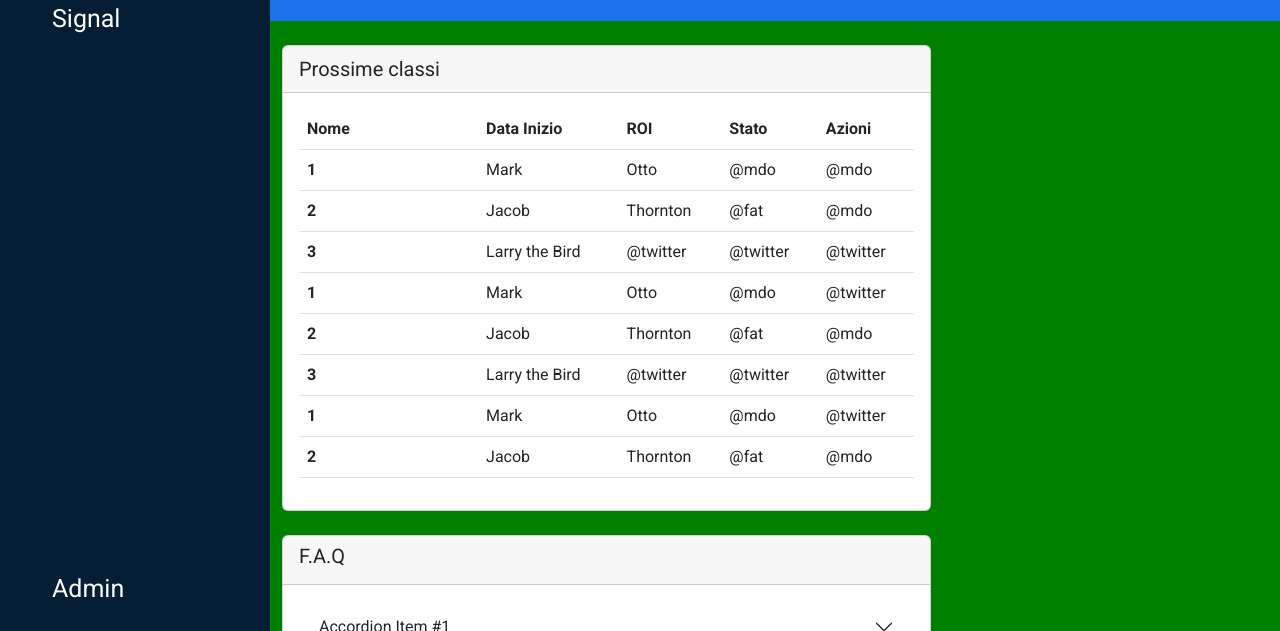
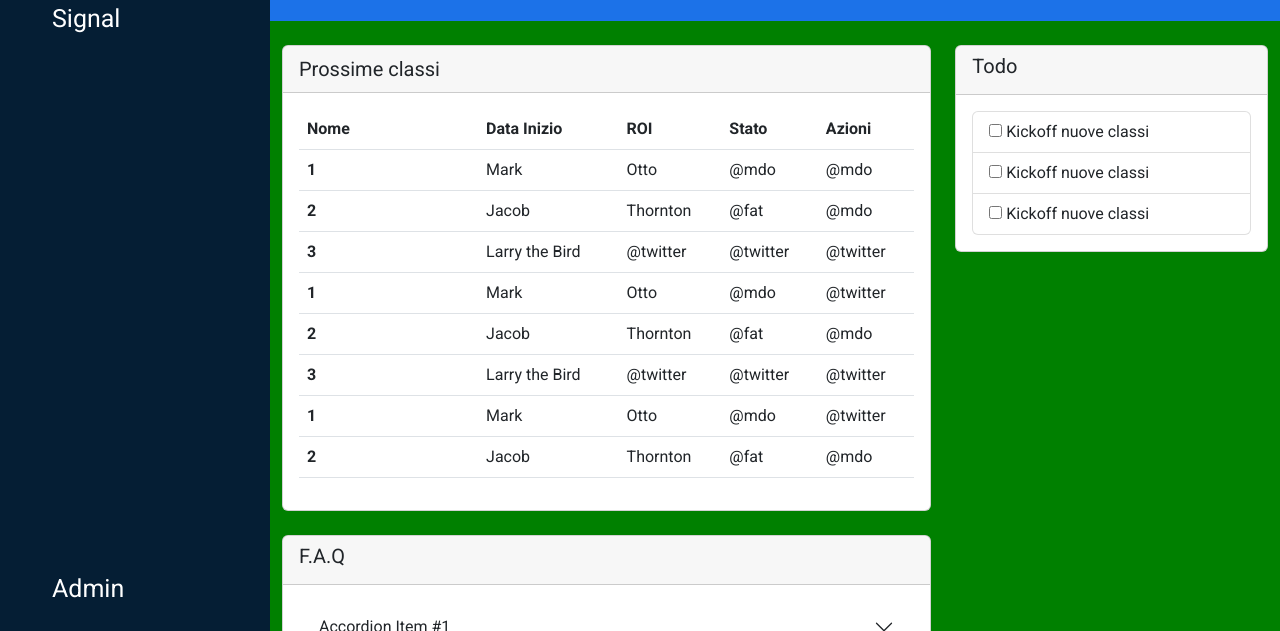
Before and after one commit to RiccardoBernardi1/html-css-bootstrap-dashboard, a plain HTML site: page test.html in a window 1280 px wide. Shown: the part 169-800 px from the top of the page. Drawn offline with nearby package versions, Linux system fonts and the light colour scheme.

Commit message:
Aggiunge struttura contenuto sezione todo

```diff
--- a/test.html
+++ b/test.html
@@ -226,7 +226,33 @@
                         </div>
                         <!-- /colonna sinistra -->
                         <!-- colonna destra -->
-                        <div class="col-12 col-lg-4"></div>
+                        <div class="col-12 col-lg-4">
+                            <!-- sezione TODO -->
+                            <section class="ms-todo py-4">
+                                <div class="card">
+                                    <div class="card-header">
+                                      <h2 class="fs-5">Todo</h2>
+                                    </div>
+                                    <div class="card-body">
+                                        <ul class="list-group">
+                                            <li class="list-group-item">
+                                                <input type="checkbox" id="kickoff">
+                                                <label for="kickoff">Kickoff nuove classi</label>
+                                            </li>
+                                            <li class="list-group-item">
+                                                <input type="checkbox" id="kickoff">
+                                                <label for="kickoff">Kickoff nuove classi</label>
+                                            </li>
+                                            <li class="list-group-item">
+                                                <input type="checkbox" id="kickoff">
+                                                <label for="kickoff">Kickoff nuove classi</label>
+                                            </li>
+                                        </ul>
+                                    </div>
+                                  </div>
+                            </section>
+                            <!-- /sezione TODO -->
+                        </div>
                         <!-- /colonna destra -->
                     </div>
                 </div>
```
Also changed, not shown: index.html (+27 -3 lines).
